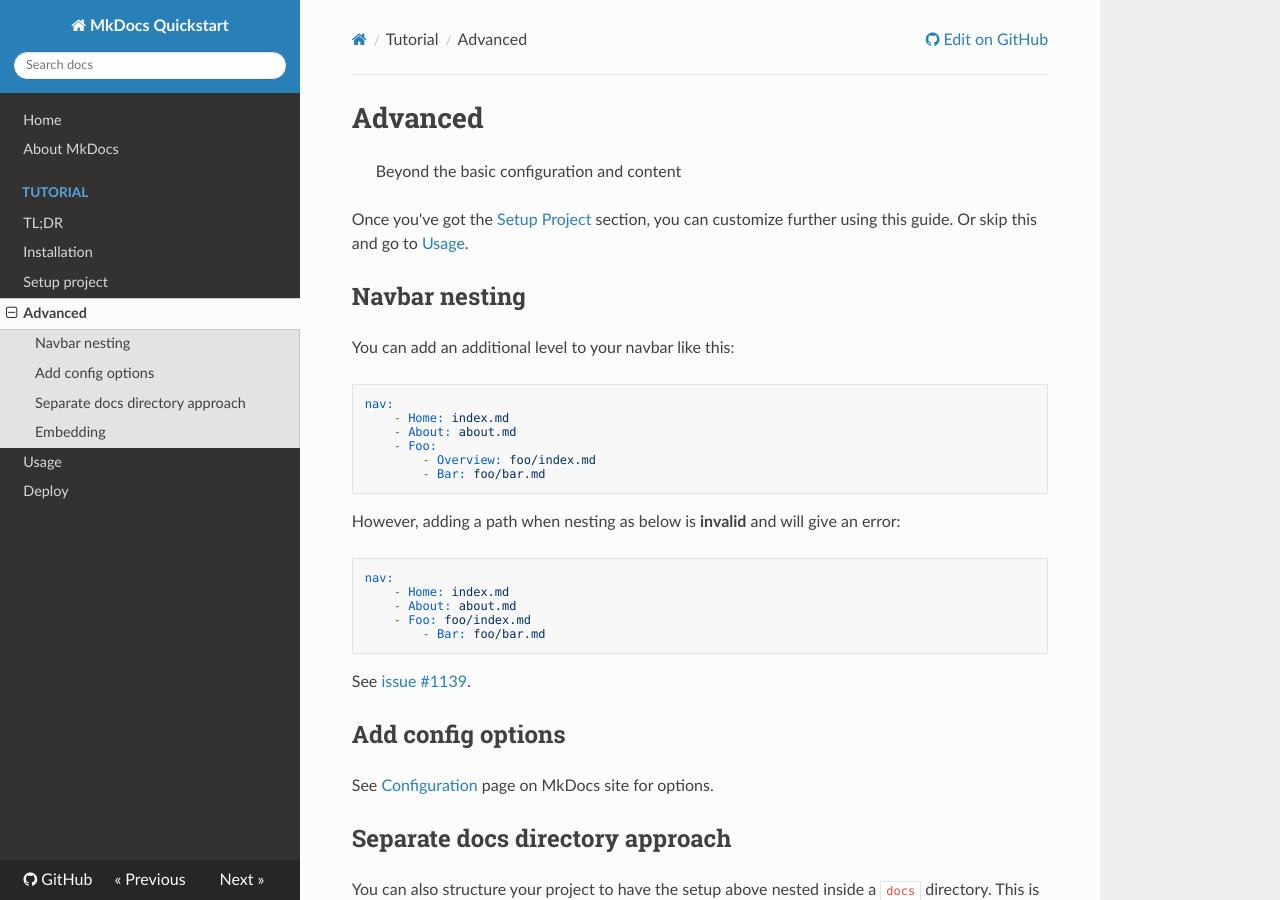
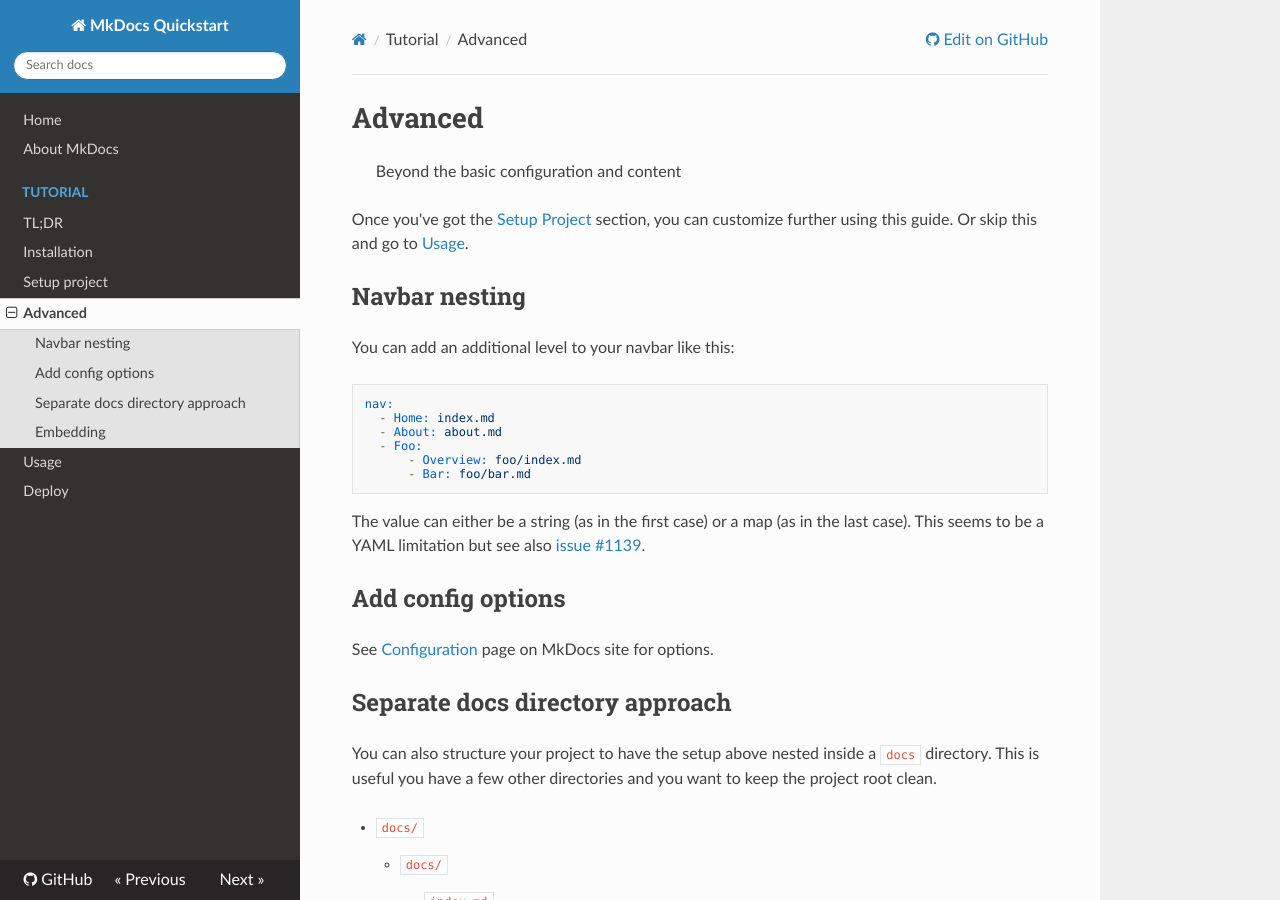
Before and after one commit to MichaelCurrin/mkdocs-quickstart, an MkDocs documentation site: the page built from docs/tutorial/advanced.md, in a window 1280 px wide and 900 px high. Built offline with MkDocs 1.6.1, drawn with Linux system fonts in a browser that asks for light colours; nearby versions of some CDN libraries.

Commit message:
docs: Update advanced.md

````diff
--- a/docs/tutorial/advanced.md
+++ b/docs/tutorial/advanced.md
@@ -10,24 +10,14 @@
 
 ```yaml
 nav:
-    - Home: index.md
-    - About: about.md
-    - Foo:
-        - Overview: foo/index.md
-        - Bar: foo/bar.md
+  - Home: index.md
+  - About: about.md
+  - Foo:
+      - Overview: foo/index.md
+      - Bar: foo/bar.md
 ```
 
-However, adding a path when nesting as below is **invalid** and will give an error:
-
-```yaml
-nav:
-    - Home: index.md
-    - About: about.md
-    - Foo: foo/index.md
-        - Bar: foo/bar.md
-```
-
-See [issue #1139](https://github.com/mkdocs/mkdocs/issues/1139).
+The value can either be a string (as in the first case) or a map (as in the last case). This seems to be a YAML limitation but see also [issue #1139](https://github.com/mkdocs/mkdocs/issues/1139).
 
 
 ## Add config options
````
